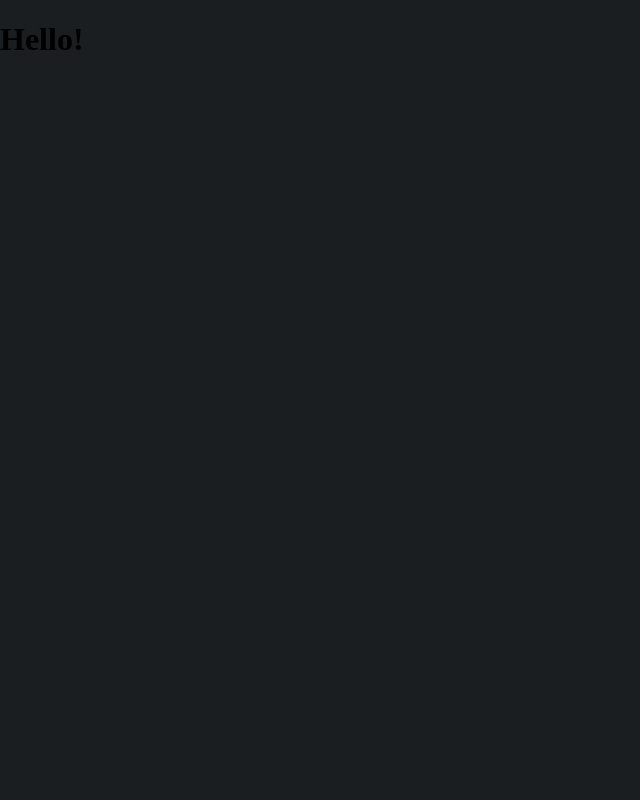
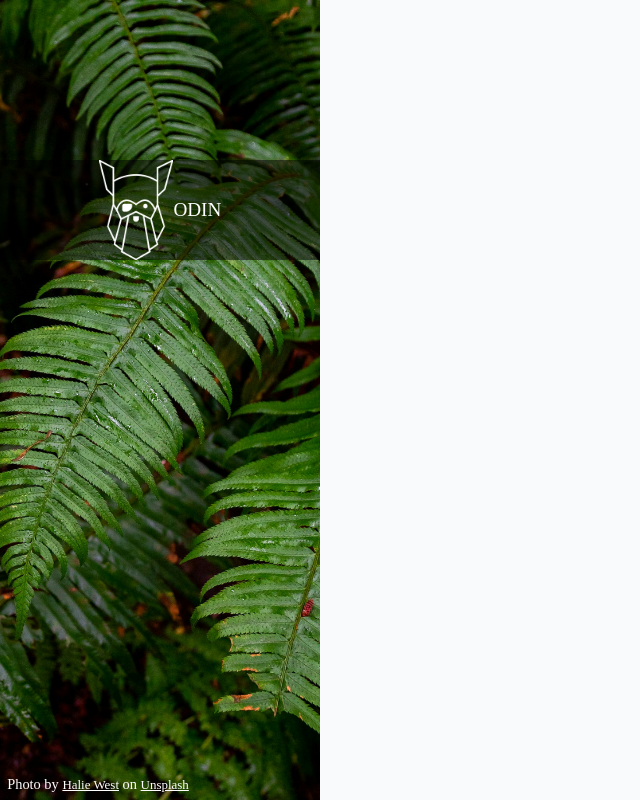
Before and after one commit to HASHHman/Sign-up-Form, a plain HTML site: page index.html in a window 1280 px wide. Shown: the whole page, without its empty margins (0-640 px from the left). Drawn offline with Linux system fonts and the light colour scheme.

Commit message:
Add the basic structure of the page

```diff
--- a/index.html
+++ b/index.html
@@ -7,6 +7,17 @@
   <title>Sign-up Form</title>
 </head>
 <body>
-  <h1>Hello!</h1>
+  <div id="base-container">
+    <aside>
+      <div id="logo-wrapper">
+        <img src="./images/odin-lined.png" alt="odin-lined-logo" id="odin-lined" height="100px">
+        <span>ODIN</span>
+      </div>
+      <p id="photo-credit">Photo by <a href="https://unsplash.com/@haliewestphoto">Halie West</a> on <a href="https://unsplash.com/photos/green-leaf-plant-in-close-up-photography-25xggax4bSA">Unsplash</a></p>
+    </aside>
+    <main>
+
+    </main>
+  </div>
 </body>
 </html>
```
